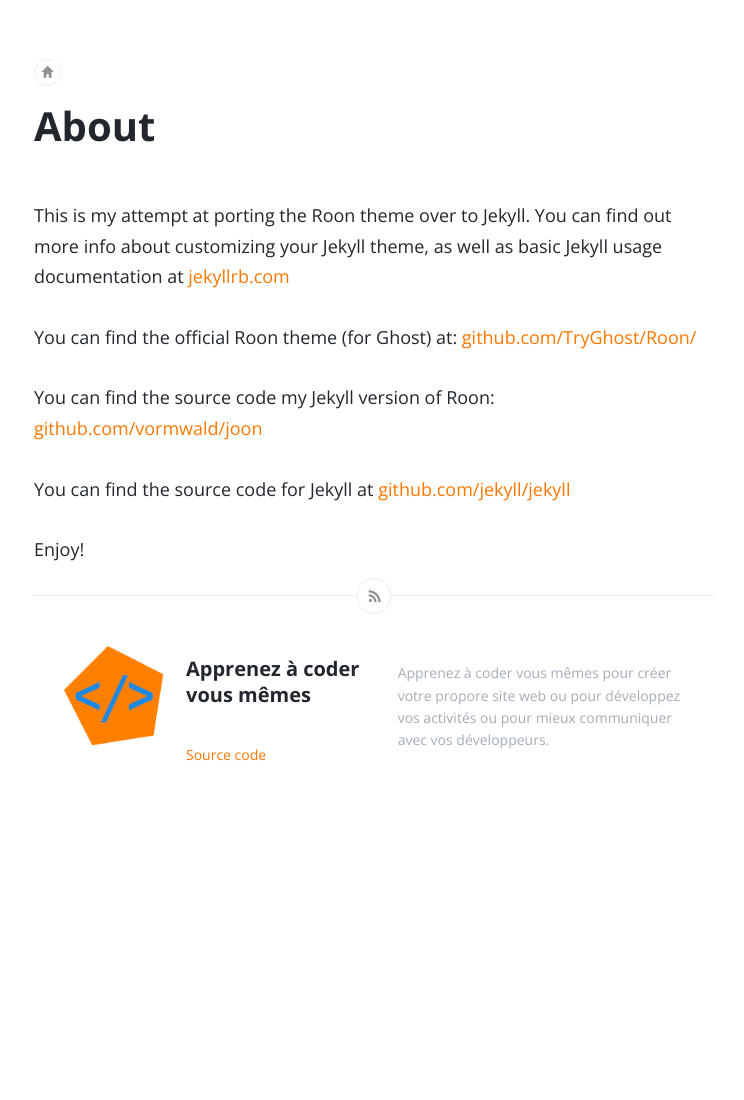
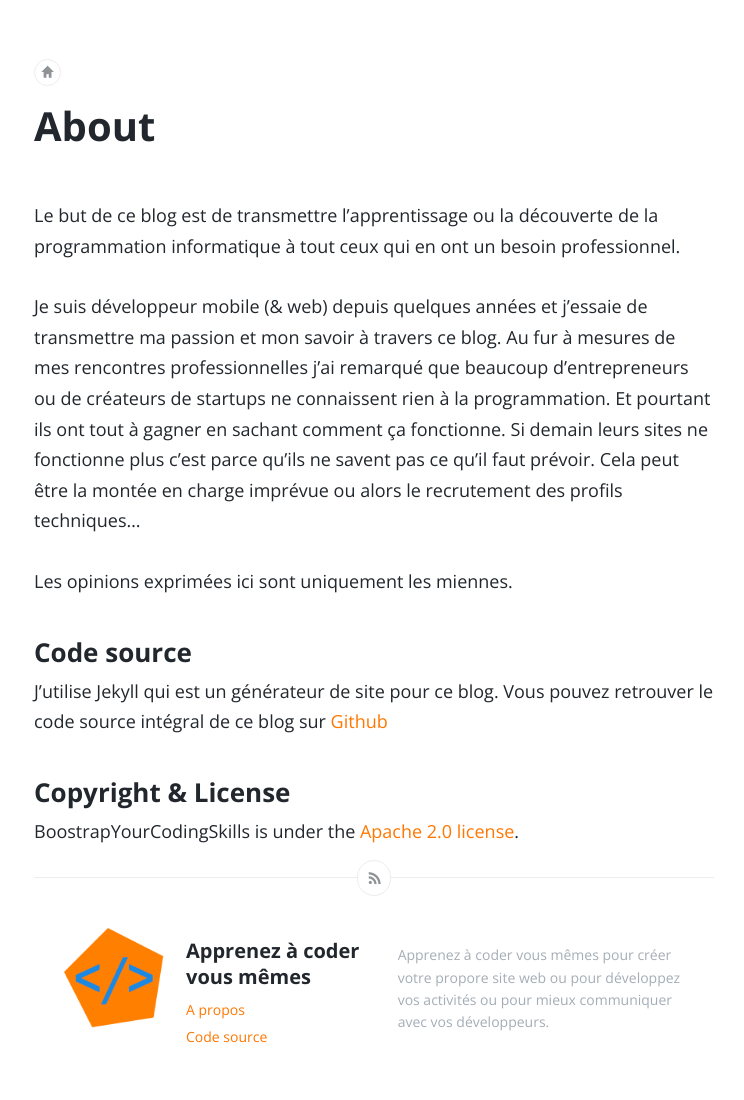
Before and after one commit to BootstrapYourCodingSkills/bootstrapyourcodingskills.github.io, a Jekyll site: the page built from about.md, in a window 1280 px wide. Shown: the whole page, without its empty margins (266-1010 px from the left). Built offline with Jekyll 4.4.1, drawn with Linux system fonts in a browser that asks for light colours; before the commit the page ends 965 px from its top, so only the background shows below that.

Commit message:
Update About + README

```diff
--- a/_includes/footer.html
+++ b/_includes/footer.html
@@ -16,8 +16,9 @@
 
 			<div class="details">
 				<h4><a href="{{ site.url }}" class="url n">{{ site.title }}</a></h4>
-				<a href="{{ site.baseurl | prepend: site.url }}" class="js-remove-domain-schema">{{ site.url }}{{ site.baseurl }}</a><br>
-				<span><a href='https://github.com/BootstrapYourCodingSkills/bootstrapyourcodingskills.github.io'>Source code</a></span>
+				<a href="{{ site.baseurl | prepend: site.url }}" class="js-remove-domain-schema">{{ site.url }}{{ site.baseurl }}</a>
+				<span><a href='{{ site.url }}/about/'>A propos</a></span><br>
+				<span><a href='https://github.com/BootstrapYourCodingSkills/bootstrapyourcodingskills.github.io'>Code source</a></span>
 			</div>
 		</div>
 		<div id="user_bio">
--- a/about.md
+++ b/about.md
@@ -4,12 +4,17 @@ title: About
 permalink: /about/
 ---
 
-This is my attempt at porting the Roon theme over to Jekyll. You can find out more info about customizing your Jekyll theme, as well as basic Jekyll usage documentation at [jekyllrb.com](http://jekyllrb.com/)
+Le but de ce blog est de transmettre l'apprentissage ou la découverte de la programmation informatique à tout ceux qui en ont un besoin professionnel.
 
-You can find the official Roon theme (for Ghost) at: [github.com/TryGhost/Roon/](https://github.com/TryGhost/Roon/)
+Je suis développeur mobile (& web) depuis quelques années et j'essaie de transmettre ma passion et mon savoir à travers ce blog. Au fur à mesures de mes rencontres professionnelles j'ai remarqué que beaucoup d'entrepreneurs ou de créateurs de startups ne connaissent rien à la programmation. Et pourtant ils ont tout à gagner en sachant comment ça fonctionne. Si demain leurs sites ne fonctionne plus c'est parce qu'ils ne savent pas ce qu'il faut prévoir. Cela peut être la montée en charge imprévue ou alors le recrutement des profils techniques...
 
-You can find the source code my Jekyll version of Roon: [github.com/vormwald/joon](https://github.com/vormwald/joon)
+Les opinions exprimées ici sont uniquement les miennes.
 
-You can find the source code for Jekyll at [github.com/jekyll/jekyll](https://github.com/jekyll/jekyll)
+### Code source
 
-Enjoy!
+J'utilise Jekyll qui est un générateur de site pour ce blog.
+Vous pouvez retrouver le code source intégral de ce blog sur [Github](https://github.com/BootstrapYourCodingSkills/bootstrapyourcodingskills.github.io)
+
+### Copyright & License
+
+BoostrapYourCodingSkills is under the [Apache 2.0 license](http://www.apache.org/licenses/LICENSE-2.0).
```
Also changed, not shown: README.md.
